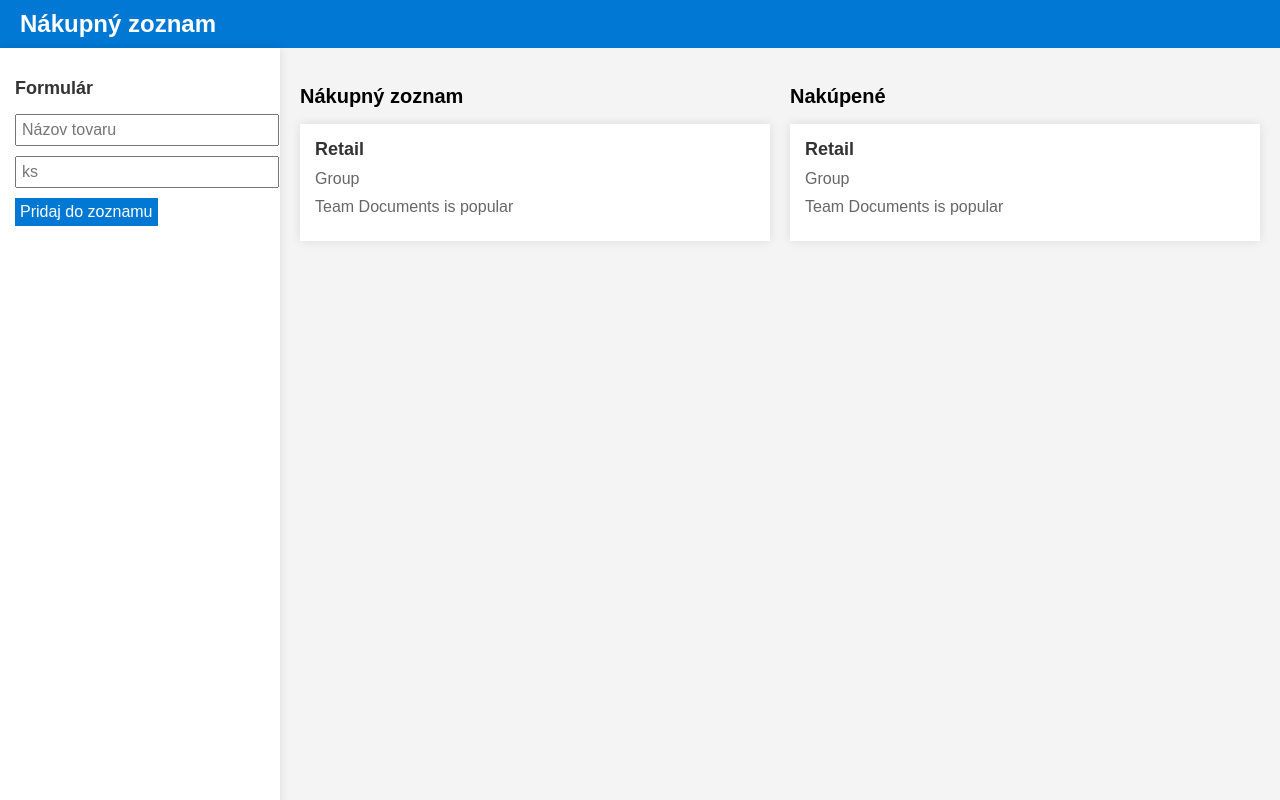
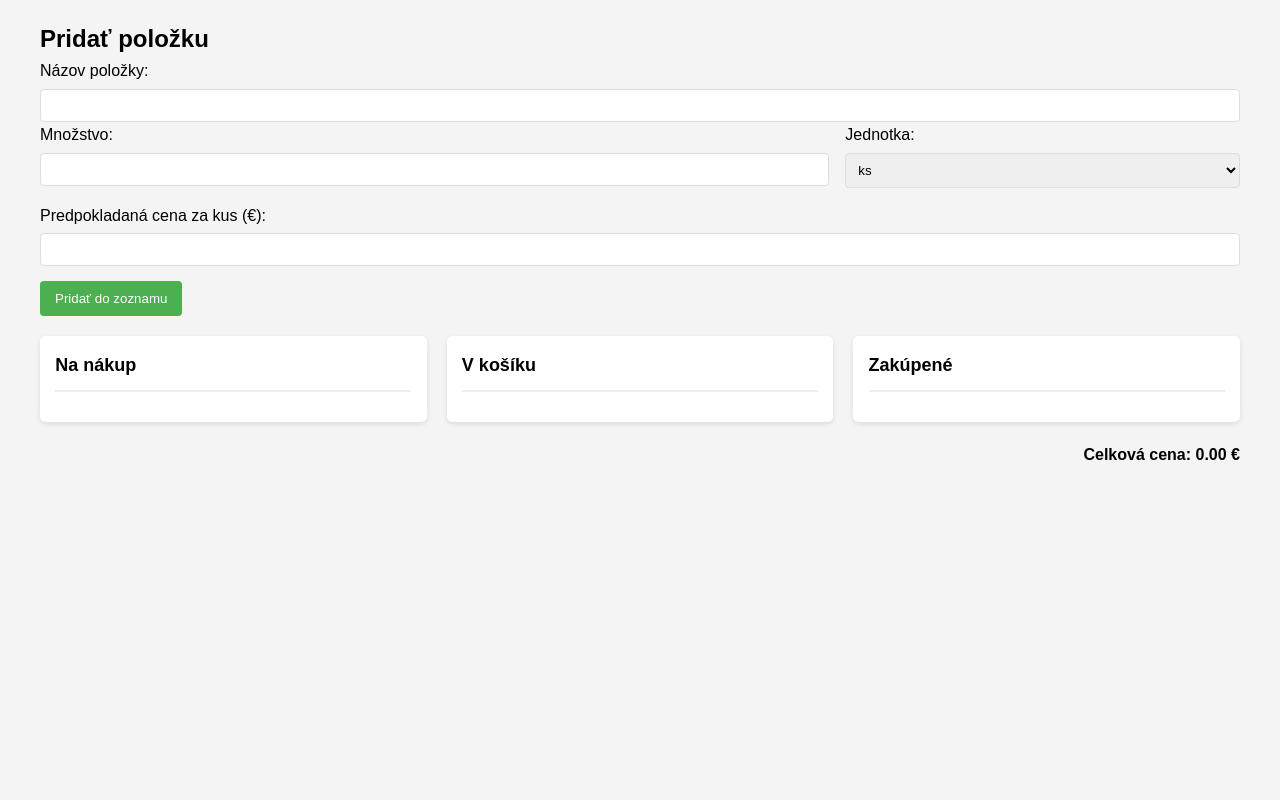
Before and after one commit to Patrees/shopping-list, a plain HTML site: page index.html in a window 1280 px wide. Drawn offline with Linux system fonts and the light colour scheme.

Commit message:
nahratie novej struktury aplikacie shopping-list

```diff
--- a/css/app.css
+++ b/css/app.css
@@ -1,113 +1,133 @@
+* {
+    margin: 0;
+    padding: 0;
+    box-sizing: border-box;
+}
+
 body {
     font-family: Arial, sans-serif;
-    margin: 0;
-    padding: 0;
+    line-height: 1.6;
+    padding: 20px;
     background-color: #f4f4f4;
 }
 
-/* Horná navigácia */
-.navbar {
-    background-color: #0078d4;
-    color: white;
-    padding: 0.625rem 1.25rem;
-    display: flex;
-    justify-content: space-between;
-    align-items: center;
+.container {
+    max-width: 1200px;
+    margin: 0 auto;
 }
 
-.navbar h1 {
-    margin: 0;
-    font-size: 1.5rem;
+.form-container {
+    background: white;
+    padding: 20px;
+    border-radius: 5px;
+    margin-bottom: 20px;
+    box-shadow: 0 2px 5px rgba(0,0,0,0.1);
 }
 
-.navbar input[type="text"] {
-    padding: 0.3125rem;
-    font-size: 1rem;
+.input-group {
+    margin-bottom: 15px;
 }
 
-.navbar-icons {
-    display: flex;
-    gap: 0.625rem;
+.input-group label {
+    display: block;
+    margin-bottom: 5px;
 }
 
-.navbar-icons div {
-    background-color: white;
-    border-radius: 50%;
-    width: 1.875rem;
-    height: 1.875rem;
-    display: flex;
-    justify-content: center;
-    align-items: center;
-    color: #0078d4;
+.input-group input, .input-group select {
+    width: 100%;
+    padding: 8px;
+    border: 1px solid #ddd;
+    border-radius: 4px;
 }
 
-/* Bočný panel (ľavý panel) */
-.sidebar {
-    width: 15.625rem;
-    background-color: #ffffff;
-    padding: 0.9375rem;
-    box-shadow: 0 0 0.625rem rgba(0,0,0,0.1);
-    position: fixed;
-    height: 100%;
+/* Nový štýl pre flex container */
+.quantity-container {
+    display: flex;
+    gap: 1rem;
+    flex-direction: column;
 }
 
-.sidebar h2 {
-    font-size: 1.125rem;
-    color: #333;
-}
 
-.sidebar input[type="text"] {
-    padding: 0.3125rem;
-    font-size: 1rem;
-    width: 100%;
-    margin-bottom: 0.625rem;
-}
-
-.sidebar input[type="number"] {
-    padding: 0.3125rem;
-    font-size: 1rem;
-    width: 100%;
-    margin-bottom: 0.625rem;
-}
-
-.sidebar button {
-    padding: 0.3125rem;
-    font-size: 1rem;
-    background-color: #0078d4;
+button {
+    background: #4CAF50;
     color: white;
+    padding: 10px 15px;
     border: none;
+    border-radius: 4px;
     cursor: pointer;
 }
 
-/* Hlavný obsah (pravý panel) */
-.main-content {
-    margin-left: 17.5rem;
-    padding: 1.25rem;
-    display: grid;
-    grid-template-columns: 1fr 1fr;
-    gap: 1.25rem;
+button:hover {
+    background: #45a049;
 }
 
-.main-content h2 {
-    font-size: 1.25rem;
+.kanban-board {
+    display: flex;
+    flex-direction: column;
+    gap: 1.25rem;
+    margin-top: 1.25rem;
 }
 
-/* Karty (obsah webov) */
-
-
-.card {
-    background-color: white;
-    padding: 0.9375rem;
-    box-shadow: 0 0 0.625rem rgba(0,0,0,0.1);
+.kanban-column {
+    flex: 1;
+    background: white;
+    padding: 0.95rem;
+    border-radius: 0.35rem;
+    box-shadow: 0 0.12rem 0.3rem rgba(0, 0, 0, 0.1);
+}
+.column-header {
+    font-size: 18px;
+    font-weight: bold;
+    margin-bottom: 15px;
+    padding-bottom: 10px;
+    border-bottom: 2px solid #eee;
 }
 
-.card h3 {
-    margin: 0;
-    font-size: 1.125rem;
-    color: #333;
+.item {
+    background: #f8f9fa;
+    padding: 10px;
+    margin-bottom: 10px;
+    border-radius: 4px;
+    cursor: move;
+    border: 1px solid #ddd;
 }
 
-.card p {
-    margin: 0.625rem 0;
-    color: #666;
+.item:hover {
+    background: #e9ecef;
 }
+
+.delete-btn {
+    float: right;
+    background: #dc3545;
+    padding: 5px 10px;
+    margin-left: 10px;
+}
+
+.delete-btn:hover {
+    background: #c82333;
+}
+
+.total-price {
+    margin-top: 20px;
+    font-weight: bold;
+    text-align: right;
+}
+
+@media  screen and (min-width: 810px) {
+    .kanban-board {
+        flex-direction: row;
+    }
+
+    .quantity-container {
+        flex-direction: row;
+    }
+
+    .quantity-container .input-group {
+        flex: 2;
+    }
+
+    .quantity-container .unit-select {
+        flex: 1;
+    }
+
+}
--- a/index.html
+++ b/index.html
@@ -5,63 +5,68 @@
     <meta name="viewport" content="width=device-width, initial-scale=1.0">
     <title>Nákupný zoznam</title>
     <link rel="stylesheet" href="./css/app.css">
-    <script>"./js/functions.js"</script>
+    <script src="./js/function.js"></script>
 </head>
 <body>
     <header>
-        <nav class="navbar">
-
-            <h1>Nákupný zoznam</h1>
-
-        </nav>
 
     </header>
 
     <main>
 
-        <aside class="sidebar">
+        <div class="container">
 
-            <h2>Formulár</h2>
-            <input type="text" placeholder="Názov tovaru">
-            <input type="number" placeholder="ks">
-            <button class="btn">Pridaj do zoznamu</button>
+                <form id="shopping-form">
+                    <h2>Pridať položku</h2>
+                    <div class="input-group">
+                        <label for="item-name">Názov položky:</label>
+                        <input type="text" id="item-name" required>
+                        <div class="quantity-container">
+                            <div class="input-group">
+                                <label for="item-quantity">Množstvo:</label>
+                                <input type="number" id="item-quantity" min="0.01" step="0.01" required>
+                            </div>
+                            <div class="input-group unit-select">
+                                <label for="item-unit">Jednotka:</label>
+                                <select id="item-unit" required>
+                                    <option value="ks">ks</option>
+                                    <option value="kg">kg</option>
+                                    <option value="g">g</option>
+                                    <option value="l">l</option>
+                                    <option value="ml">ml</option>
+                                    <option value="m">m</option>
+                                    <option value="cm">cm</option>
+                                    <option value="bal">bal</option>
+                                </select>
+                            </div>
+                        </div>
+                        <label for="item-price">Predpokladaná cena za kus (€):</label>
+                        <input type="number" id="item-price" step="0.01" min="0" required>
+                    </div>
+                    <button type="submit">Pridať do zoznamu</button>
+                </form>
 
-        </aside>
-
-        <section class="main-content">
-
-            <div class="column">
-
-                <h2>Nákupný zoznam</h2>
-
-                <div class="card">
-                    <h3>Retail</h3>
-                    <p>Group</p>
-                    <p>Team Documents is popular</p>
-
-                </div>
-
+            <div class="kanban-board">
+                <section class="kanban-column" id="to-buy">
+                    <h3 class="column-header">Na nákup</h3>
+                </section>
+                <section class="kanban-column" id="in-cart">
+                    <h3 class="column-header">V košíku</h3>
+                </section>
+                <section class="kanban-column" id="purchased">
+                    <h3 class="column-header">Zakúpené</h3>
+                </section>
             </div>
 
-            <div class="column">
-
-                <h2>Nakúpené</h2>
-
-                <div class="card">
-                    <h3>Retail</h3>
-                    <p>Group</p>
-                    <p>Team Documents is popular</p>
-
-                </div>
-
+            <div class="total-price">
+                Celková cena: <span id="total-price">0.00</span> €
             </div>
-
-        </section>
+        </div>
 
     </main>
 
+
     <footer>
-
 
     </footer>
 
--- a/js/function.js
+++ b/js/function.js
@@ -0,0 +1,37 @@
+window.addEventListener("load", function () {
+    const button = document.querySelector("button[type='submit']");
+    const form = document.querySelector("form");
+    const buyingList = document.getElementById("to-buy");
+    const cartList = document.querySelector("in-cart");
+    const purchaseList = document.getElementById("purchased")
+
+
+    /**
+     * Vytvor nový odstavec v buying liste
+     * @param {string} item - nová položka v buying liste
+     */
+function createBuyingListElement(item) {
+    const newBuyingItem = document.createElement("p");
+    newBuyingItem.textContent = item;
+
+    buyingList.appendChild(newBuyingItem);
+}
+
+
+
+/**
+ * Odošle formulaire a vytvorí nový prvok v sekcii "Kúpiť"
+ * @param {Event} event - udalosť klávesnice
+ */
+function submitForm(event) {
+    event.preventDefault();
+    let itemNameValue = document.getElementById("item-name").value.trim();
+    console.log(itemNameValue);
+
+    createBuyingListElement(itemNameValue);
+    form.reset();
+}
+
+button.addEventListener("click", submitForm);
+
+});
```
